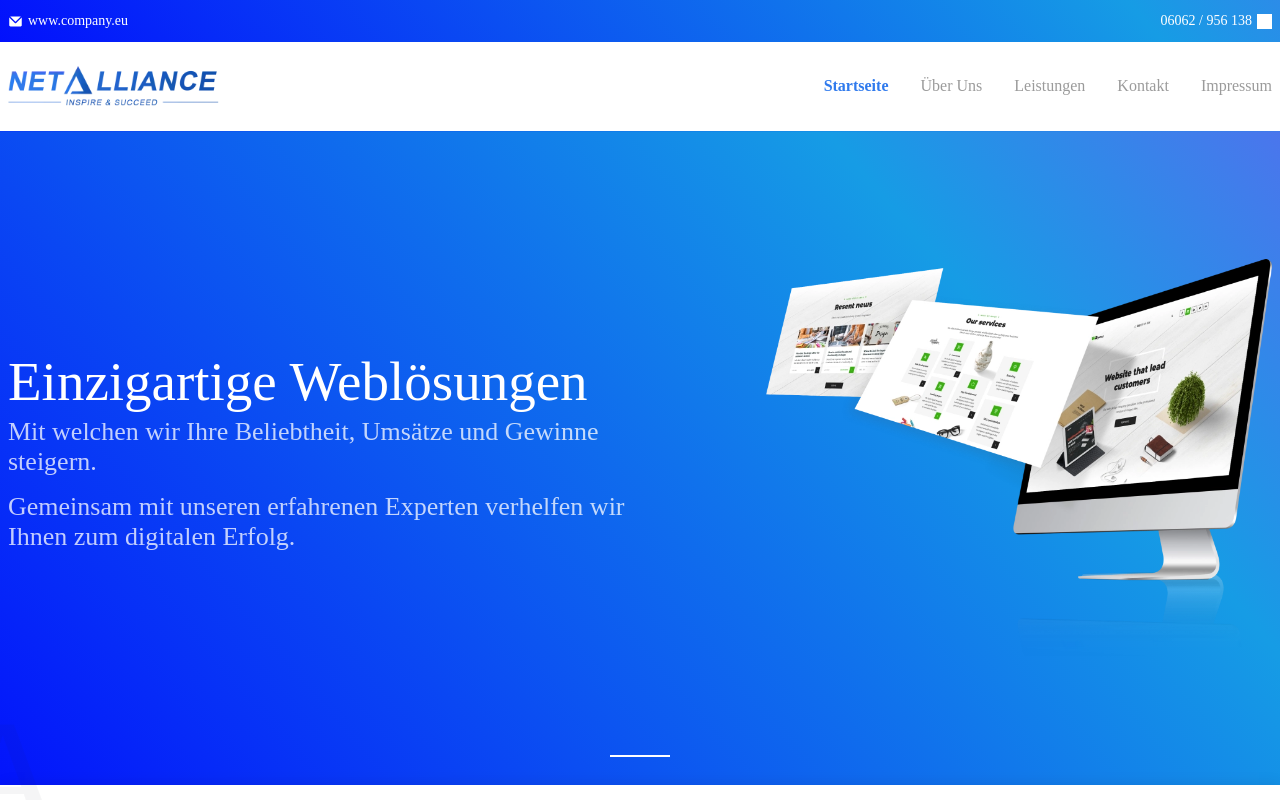
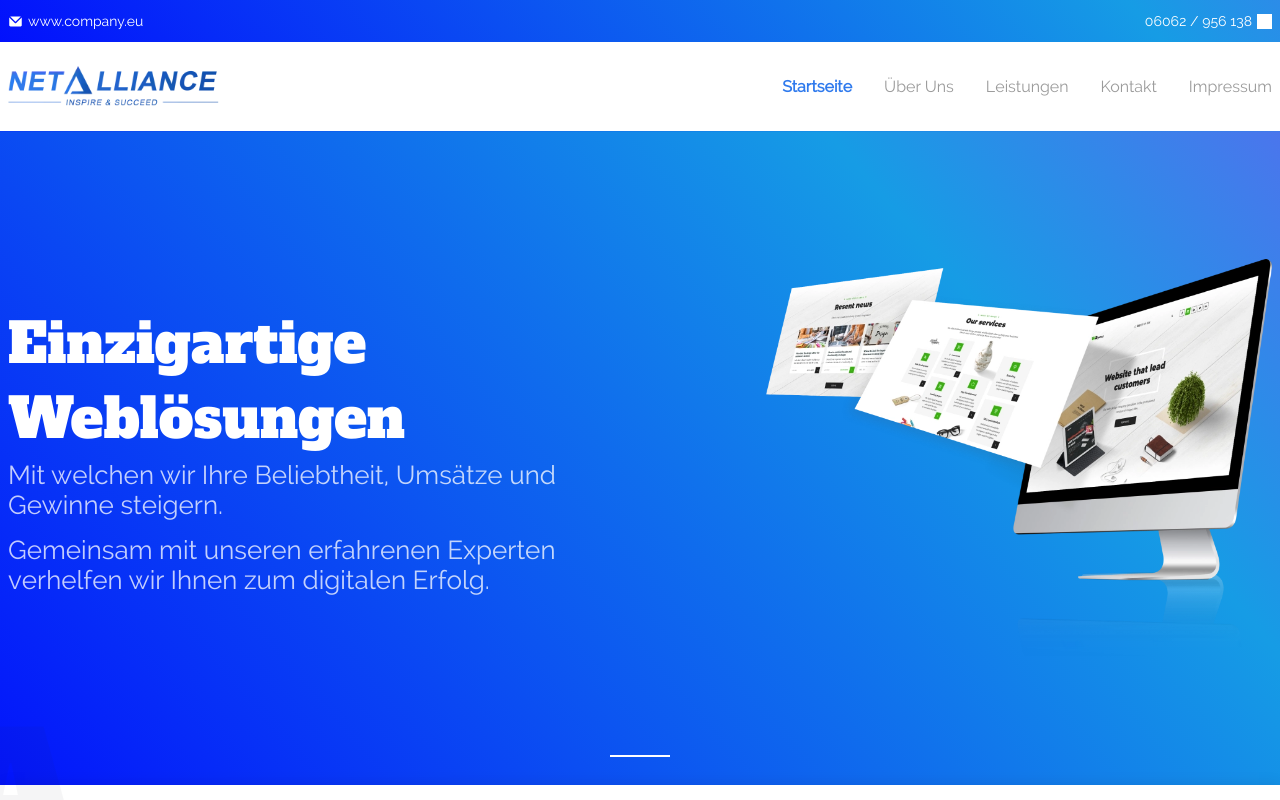
Before and after one commit to julianchahine/nextjs, a Next.js app: page / in a window 1280 px wide. Shown: the top 800 px of the page. Built offline with nearby package versions, Linux system fonts and the light colour scheme; grey boxes are pictures that could not be loaded.

Commit message:
neuer commit

```diff
--- a/app/globals.css
+++ b/app/globals.css
@@ -32,6 +32,22 @@ body {
   position: relative;
 }
 
+
+@font-face {
+  font-family: alfa slab one;
+  font-style: normal;
+  font-weight: 400;
+  src: local('Alfa Slab One'), url(./_fonts/AlfaSlabOne-Regular.woff) format('woff');
+  font-display: swap;
+}
+
+@font-face {
+  font-family: raleway;
+  font-style: normal;
+  font-weight: 400;
+  src: local('Raleway'), url(./_fonts/Raleway-Regular.woff) format('woff');
+  font-display: swap;
+}
 
 @keyframes gradient-animation {
   0% {
```
